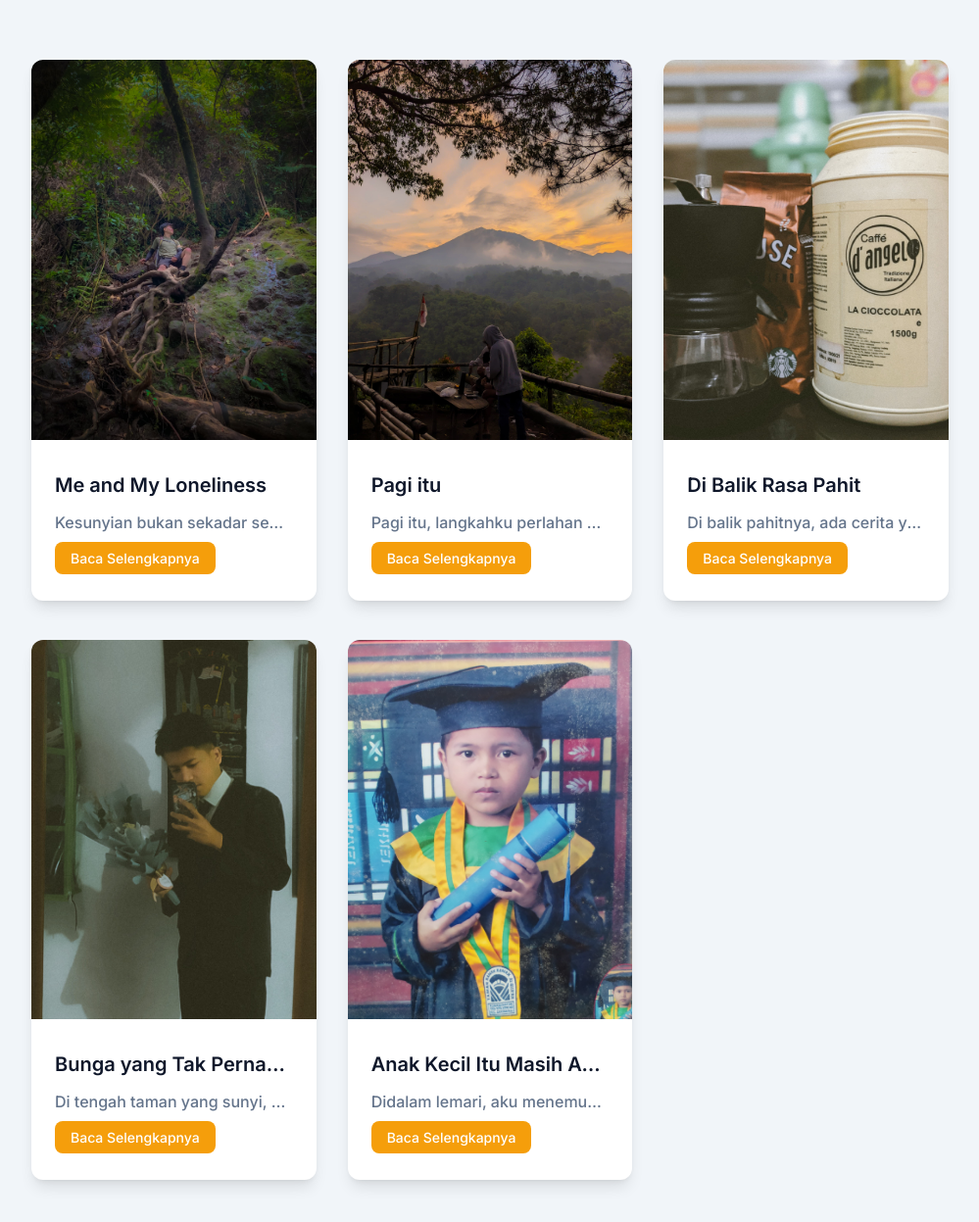
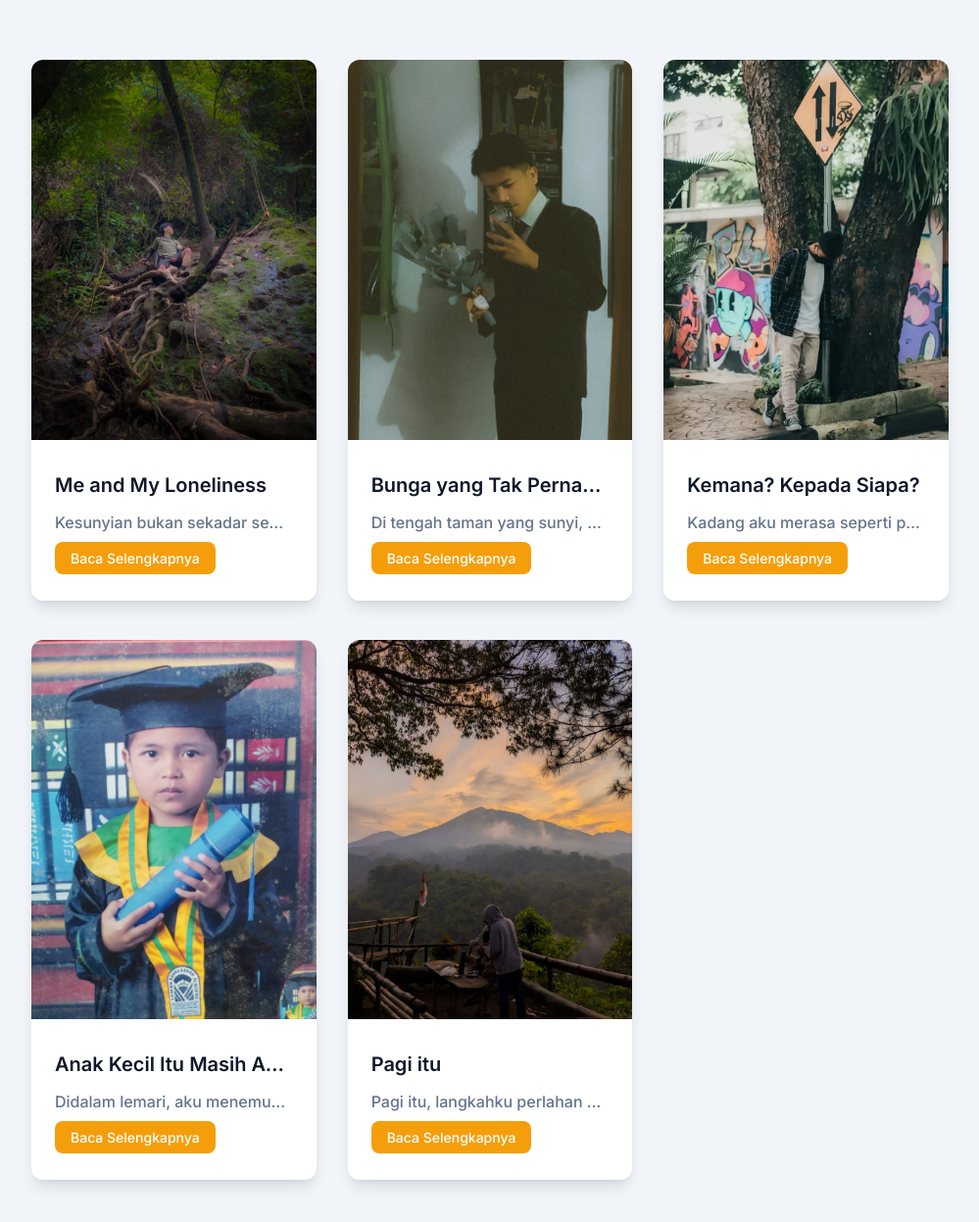
Before and after one commit to yudsetiawann/portfolio-tailwind-css, a website: page index.html in a window 1280 px wide. Shown: the part 3495-4742 px from the top of the page at 98% size, without its empty margins (140-1139 px from the left). Drawn offline with Linux system fonts and the light colour scheme.

Commit message:
update stories

```diff
--- a/index.html
+++ b/index.html
@@ -100,7 +100,8 @@
             </h1>
             <h2 class="mb-5 text-lg font-semibold text-secondary lg:text-2xl">Student || Web Development</h2>
             <p class="mb-10 font-medium leading-relaxed text-second">
-              As a 4th-semester Informatics student, I am enthusiastic about exploring the world of technology. This portfolio presents a collection of projects and experiences that reflect my dedication and creativity in developing digital solutions. Thank you for visiting!
+              As a 4th-semester Informatics student, I am enthusiastic about exploring the world of technology. This portfolio presents a collection of projects and experiences that reflect my dedication and creativity in developing digital
+              solutions. Thank you for visiting!
             </p>
 
             <a href="https://wa.me/qr/DZW7C7SBBCGWE1" target="_blank" class="rounded-full bg-warning px-8 py-4 font-bold text-white transition duration-300 ease-in-out hover:bg-amber-400">Contact me</a>
@@ -135,7 +136,10 @@
           <div class="mb-10 w-full px-4 lg:w-1/2">
             <h4 class="mb-2 text-lg font-bold uppercase text-warning">About Me</h4>
             <h2 class="mb-4 text-3xl font-bold text-dark dark:text-white">Get to Know Me Better!👊</h2>
-            <p class="max-w-md text-base font-medium text-second">I was born in Tasikmalaya and am the sixth of six siblings. Since childhood, I pursued my education from elementary to vocational high school in my hometown before continuing my studies at Pamulang University. I have a passion for the martial art of Silat and am always enthusiastic about exploring new things. For me, learning and trying something I've never done before is an exciting part of life's journey.</p>
+            <p class="max-w-md text-base font-medium text-second">
+              I was born in Tasikmalaya and am the sixth of six siblings. Since childhood, I pursued my education from elementary to vocational high school in my hometown before continuing my studies at Pamulang University. I have a passion
+              for the martial art of Silat and am always enthusiastic about exploring new things. For me, learning and trying something I've never done before is an exciting part of life's journey.
+            </p>
           </div>
           <div class="w-full px-4 lg:w-1/2">
             <h3 class="mb-4 pt-10 text-2xl font-bold text-dark dark:text-white">Let's be Friends</h3>
@@ -182,14 +186,17 @@
           <div class="mx-auto mb-16 max-w-xl text-center">
             <h4 class="mb-2 text-lg font-semibold text-warning md:text-xl lg:text-2xl">Portfolio</h4>
             <h2 class="mb-4 text-3xl font-bold text-dark md:text-4xl lg:text-5xl dark:text-white">Latest Project</h2>
-            <p class="text-base font-medium text-secondary">Every project in this portfolio is the result of my exploration, learning, and dedication to the world of technology. From building digital solutions to developing creative applications, each work reflects my passion for creating something meaningful. Feel free to explore my projects, and don’t hesitate to share your feedback or discuss them further! 😊✨</p>
+            <p class="text-base font-medium text-secondary">
+              Every project in this portfolio is the result of my exploration, learning, and dedication to the world of technology. From building digital solutions to developing creative applications, each work reflects my passion for
+              creating something meaningful. Feel free to explore my projects, and don’t hesitate to share your feedback or discuss them further! 😊✨
+            </p>
           </div>
         </div>
 
         <div class="mx-auto flex w-full max-w-[1000px] flex-wrap justify-center px-4">
           <div class="mb-12 p-4 md:w-1/2">
             <div class="overflow-hidden rounded-xl shadow-md dark:bg-dark">
-              <img src="src/img/portofolio/brown.png" alt="compro" width="w-full" class="hover:animate-pulse"/>
+              <img src="src/img/portofolio/brown.png" alt="compro" width="w-full" class="hover:animate-pulse" />
               <h3 class="mb-3 mt-5 text-xl font-semibold text-dark dark:text-white pl-4">Company Profile</h3>
               <p class="pb-2 text-base font-medium text-secondary pl-4">MYS offers innovative technology services to help businesses grow. From web development to digital strategy, we are ready to support your success!</p>
             </div>
@@ -230,27 +237,29 @@
           <div class="mx-auto mb-16 text-center">
             <h4 class="mb-2 text-lg font-semibold text-warning md:text-xl lg:text-2xl">Supports</h4>
             <h2 class="mb-4 text-3xl font-bold text-white md:text-4xl lg:text-5xl dark:text-dark">The learning platforms that support my journey</h2>
-            <p class="text-base font-medium text-secondary">Learning is a journey, and I wouldn't have made it this far without the incredible support from online courses and platforms like Coursera, Google, and many others. These resources have been instrumental in shaping my skills, broadening my knowledge, and opening new opportunities. Thank you for being a part of my growth!</p>
+            <p class="text-base font-medium text-secondary">
+              Learning is a journey, and I wouldn't have made it this far without the incredible support from online courses and platforms like Coursera, Google, and many others. These resources have been instrumental in shaping my skills,
+              broadening my knowledge, and opening new opportunities. Thank you for being a part of my growth!
+            </p>
           </div>
         </div>
 
         <div class="w-full px-4">
           <div class="flex flex-wrap items-center justify-center">
             <a href="https://grow.google/intl/id_id/certificates/" target="_blank" class="mx-4 max-w-[120px] py-4 opacity-60 grayscale transition duration-500 hover:opacity-100 hover:grayscale-0 lg:mx-6 xl:mx-8">
-              <img src="src/img/Supports/Google.svg" alt="google" class="w-80"/>
+              <img src="src/img/Supports/Google.svg" alt="google" class="w-80" />
             </a>
             <a href="https://www.coursera.org/" target="_blank" class="mx-4 max-w-[120px] py-4 opacity-60 grayscale transition duration-500 hover:opacity-100 hover:grayscale-0 lg:mx-6 xl:mx-8">
-              <img src="src/img/Supports/Coursera.png" alt="coursera"/>
-            </a>
+              <img src="src/img/Supports/Coursera.png" alt="coursera" />
             </a>
             <a href="https://wpucourse.id/" target="_blank" class="mx-4 max-w-[120px] py-4 opacity-60 grayscale transition duration-500 hover:opacity-100 hover:grayscale-0 lg:mx-6 xl:mx-8">
-              <img src="src/img/Supports/wpu.png" alt="wpu"/>
+              <img src="src/img/Supports/wpu.png" alt="wpu" />
             </a>
             <a href="https://www.udemy.com/" target="_blank" class="mx-4 max-w-[120px] py-4 opacity-60 grayscale transition duration-500 hover:opacity-100 hover:grayscale-0 lg:mx-6 xl:mx-8">
               <img src="src/img/Supports/udemy.png" alt="udemy" class="w-[90px]" />
             </a>
             <a href="https://www.dicoding.com/" target="_blank" class="mx-4 max-w-[120px] py-4 opacity-60 grayscale transition duration-500 hover:opacity-100 hover:grayscale-0 lg:mx-6 xl:mx-8">
-              <img src="src/img/Supports/dicoding.png" alt="dicoding" class="w-28"/>
+              <img src="src/img/Supports/dicoding.png" alt="dicoding" class="w-28" />
             </a>
           </div>
         </div>
@@ -265,7 +274,9 @@
           <div class="mx-auto mb-16 max-w-xl text-center">
             <h4 class="mb-2 text-lg font-semibold text-warning md:text-xl lg:text-2xl">Stories</h4>
             <h2 class="mb-4 text-3xl font-bold text-dark md:text-4xl lg:text-5xl dark:text-white">Small Notes about a Big Life</h2>
-            <p class="text-base font-medium text-secondary">Here, I share my thoughts, experiences, and personal stories. Explore my latest writings, where I reflect on emotions, memories, and life’s journey. Feel free to read, comment, or discuss further. Happy reading! 😊✨</p>
+            <p class="text-base font-medium text-secondary">
+              Here, I share my thoughts, experiences, and personal stories. Explore my latest writings, where I reflect on emotions, memories, and life’s journey. Feel free to read, comment, or discuss further. Happy reading! 😊✨
+            </p>
           </div>
         </div>
 
@@ -285,36 +296,6 @@
           </div>
           <!-- Aku End -->
 
-          <!-- Pagi-itu Start -->
-          <div class="w-full px-4 lg:w-1/2 xl:w-1/3">
-            <div class="mb-10 overflow-hidden rounded-xl bg-white shadow-lg dark:bg-slate-800">
-              <img src="src/img/Blog/Pagi-itu.jpg" alt="Pagi-itu" class="w-full hover:animate-pulse" />
-              <div class="px-6 py-8">
-                <h3>
-                  <a href="Stories/Pagi-itu.html" target="_blank" class="mb-3 block truncate text-xl font-semibold text-dark hover:text-warning dark:text-white">Pagi itu</a>
-                </h3>
-                <p class="mb-3 text-base font-medium text-secondary truncate">Pagi itu, langkahku perlahan mengarah ke sebuah tempat yang jauh dari hingar-bingar dunia,</p>
-                <a href="Stories/Pagi-itu.html" target="_blank" class="rounded-lg bg-warning px-4 py-2 text-sm font-medium text-white hover:opacity-80">Baca Selengkapnya</a>
-              </div>
-            </div>
-          </div>
-          <!-- Pagi-itu End -->
-
-          <!-- Kopi Start -->
-          <div class="w-full px-4 lg:w-1/2 xl:w-1/3">
-            <div class="mb-10 overflow-hidden rounded-xl bg-white shadow-lg dark:bg-slate-800">
-              <img src="src/img/Blog/Kopi.jpg" alt="kopi" class="w-full hover:animate-pulse" />
-              <div class="px-6 py-8">
-                <h3>
-                  <a href="Stories/Kopi.html" target="_blank" class="mb-3 block truncate text-xl font-semibold text-dark hover:text-warning dark:text-white">Di Balik Rasa Pahit</a>
-                </h3>
-                <p class="mb-3 text-base font-medium text-secondary truncate">Di balik pahitnya, ada cerita yang tak selalu terucap, kisah-kisah yang tersembunyi di antara tegukan dan diam.</p>
-                <a href="Stories/Kopi.html" target="_blank" class="rounded-lg bg-warning px-4 py-2 text-sm font-medium text-white hover:opacity-80">Baca Selengkapnya</a>
-              </div>
-            </div>
-          </div>
-          <!-- Kopi End -->
-
           <!-- Bunga Start -->
           <div class="w-full px-4 lg:w-1/2 xl:w-1/3">
             <div class="mb-10 overflow-hidden rounded-xl bg-white shadow-lg dark:bg-slate-800">
@@ -330,6 +311,21 @@
           </div>
           <!-- Bunga End -->
 
+          <!-- Kemana? Kepada Siapa? Start -->
+          <div class="w-full px-4 lg:w-1/2 xl:w-1/3">
+            <div class="mb-10 overflow-hidden rounded-xl bg-white shadow-lg dark:bg-slate-800">
+              <img src="src/img/Blog/Kemana.jpg" alt="Pada-Siapa?" class="w-full hover:animate-pulse" />
+              <div class="px-6 py-8">
+                <h3>
+                  <a href="Stories/Pada-Siapa.html" target="_blank" class="mb-3 block truncate text-xl font-semibold text-dark hover:text-warning dark:text-white">Kemana? Kepada Siapa?</a>
+                </h3>
+                <p class="mb-3 text-base font-medium text-secondary truncate">Kadang aku merasa seperti pulau kecil yang terdampar di tengah lautan luas. Sekelilingku dipenuhi oleh orang-orang,</p>
+                <a href="Stories/Pada-Siapa.html" target="_blank" class="rounded-lg bg-warning px-4 py-2 text-sm font-medium text-white hover:opacity-80">Baca Selengkapnya</a>
+              </div>
+            </div>
+          </div>
+          <!-- Kemana? Kepada Siapa? End -->
+
           <!-- Anak-kecil Start -->
           <div class="w-full px-4 lg:w-1/2 xl:w-1/3">
             <div class="mb-10 overflow-hidden rounded-xl bg-white shadow-lg dark:bg-slate-800">
@@ -344,13 +340,40 @@
             </div>
           </div>
           <!-- Anak-kecil End -->
-        </div>
 
+          <!-- Kopi Start -->
+          <!-- <div class="w-full px-4 lg:w-1/2 xl:w-1/3">
+            <div class="mb-10 overflow-hidden rounded-xl bg-white shadow-lg dark:bg-slate-800">
+              <img src="src/img/Blog/Kopi.jpg" alt="kopi" class="w-full hover:animate-pulse" />
+              <div class="px-6 py-8">
+                <h3>
+                  <a href="Stories/Kopi.html" target="_blank" class="mb-3 block truncate text-xl font-semibold text-dark hover:text-warning dark:text-white">Di Balik Rasa Pahit</a>
+                </h3>
+                <p class="mb-3 text-base font-medium text-secondary truncate">Di balik pahitnya, ada cerita yang tak selalu terucap, kisah-kisah yang tersembunyi di antara tegukan dan diam.</p>
+                <a href="Stories/Kopi.html" target="_blank" class="rounded-lg bg-warning px-4 py-2 text-sm font-medium text-white hover:opacity-80">Baca Selengkapnya</a>
+              </div>
+            </div>
+          </div> -->
+          <!-- Kopi End -->
+
+          <!-- Pagi-itu Start -->
+          <div class="w-full px-4 lg:w-1/2 xl:w-1/3">
+            <div class="mb-10 overflow-hidden rounded-xl bg-white shadow-lg dark:bg-slate-800">
+              <img src="src/img/Blog/Pagi-itu.jpg" alt="Pagi-itu" class="w-full hover:animate-pulse" />
+              <div class="px-6 py-8">
+                <h3>
+                  <a href="Stories/Pagi-itu.html" target="_blank" class="mb-3 block truncate text-xl font-semibold text-dark hover:text-warning dark:text-white">Pagi itu</a>
+                </h3>
+                <p class="mb-3 text-base font-medium text-secondary truncate">Pagi itu, langkahku perlahan mengarah ke sebuah tempat yang jauh dari hingar-bingar dunia,</p>
+                <a href="Stories/Pagi-itu.html" target="_blank" class="rounded-lg bg-warning px-4 py-2 text-sm font-medium text-white hover:opacity-80">Baca Selengkapnya</a>
+              </div>
+            </div>
+          </div>
+          <!-- Pagi-itu End -->
         </div>
       </div>
     </section>
     <!-- Stories Section End -->
-
 
     <!-- Contact Section Start -->
     <section id="contact" class="pb-32 pt-36 dark:bg-slate-800">
@@ -359,7 +382,10 @@
           <div class="mx-auto mb-16 max-w-xl text-center">
             <h4 class="mb-2 text-lg font-semibold text-warning md:text-xl lg:text-2xl">Contact</h4>
             <h2 class="mb-4 text-3xl font-bold text-dark dark:text-white md:text-4xl lg:text-5xl">Reach Out to Me</h2>
-            <p class="text-base font-medium text-secondary">If you'd like to discuss, collaborate, or simply say hello, feel free to reach out! I'm always open to new opportunities and sharing insights. Send me a message via social media or email, and I'll get back to you as soon as possible. 🚀✨</p>
+            <p class="text-base font-medium text-secondary">
+              If you'd like to discuss, collaborate, or simply say hello, feel free to reach out! I'm always open to new opportunities and sharing insights. Send me a message via social media or email, and I'll get back to you as soon as
+              possible. 🚀✨
+            </p>
           </div>
         </div>
 
```
Also changed, not shown: Stories/Aku.html (+6 -11 lines), Stories/Bungaku.html (+6 -10 lines), Stories/Kecilku.html (+6 -4 lines), Stories/Pada-Siapa.html (added, +65 -0 lines), Stories/Pagi-itu.html (+13 -11 lines), src/img/Blog/Kemana.jpg (added).
